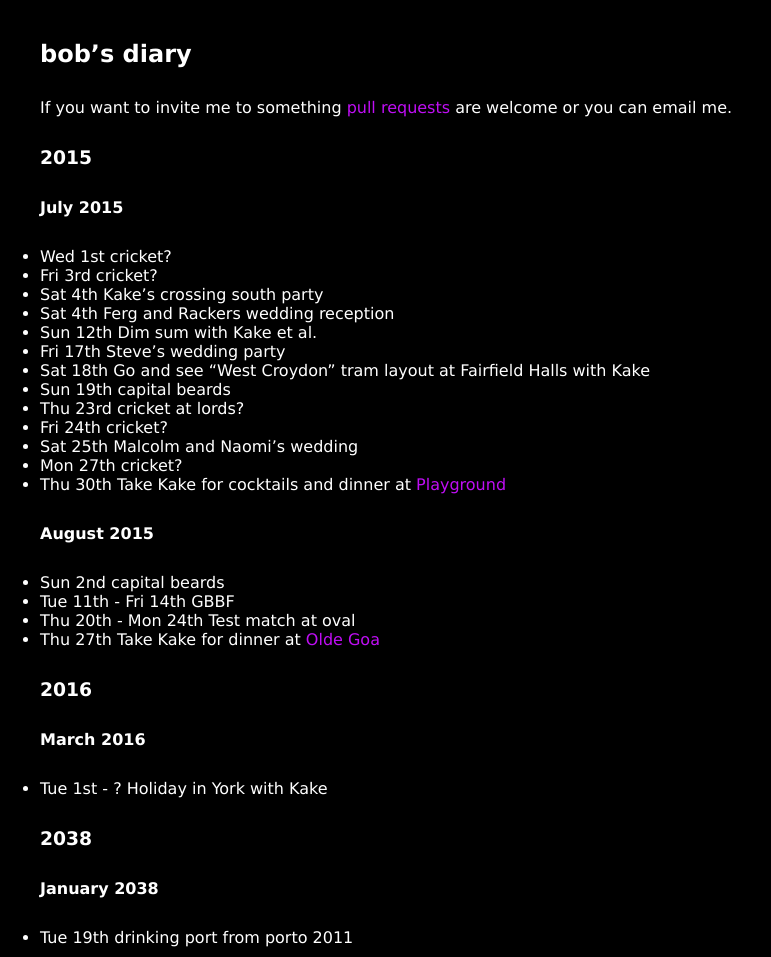
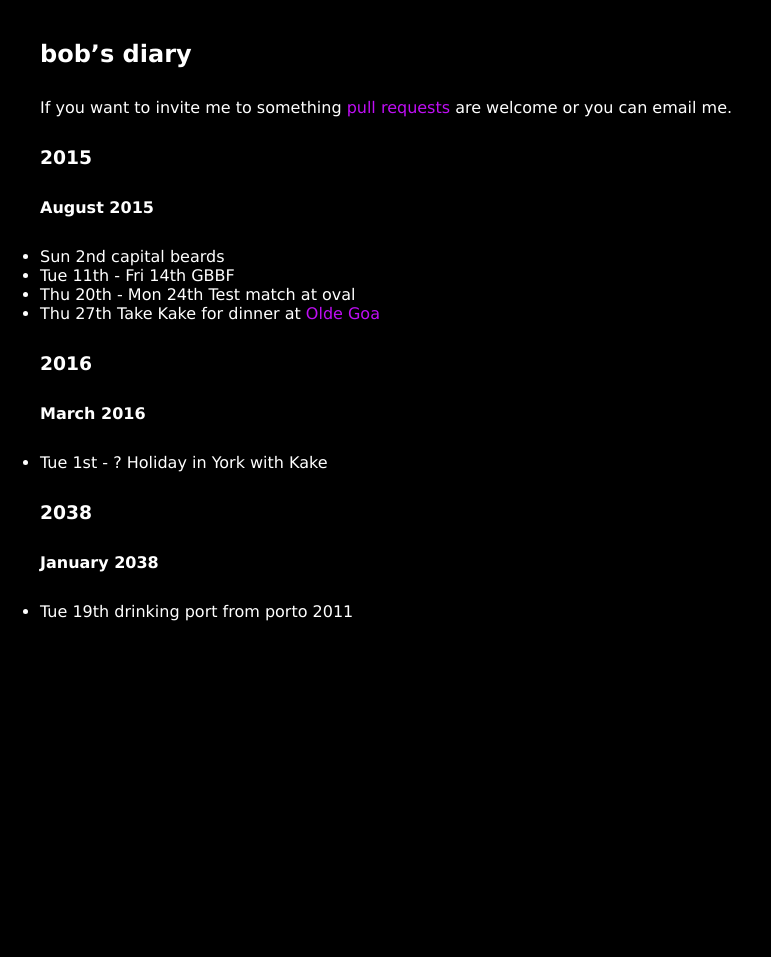
Before and after one commit to rjw1/randomness.org.uk, a Jekyll site: the page built from diary/index.md, in a window 1280 px wide. Shown: the whole page, without its empty margins (0-771 px from the left). Built offline with Jekyll 4.4.1, drawn with Linux system fonts in a browser that asks for light colours; Markdown is read by kramdown in place of the engine named in the settings; after the commit the page ends 930 px from its top, so only the background shows below that.

Commit message:
July happened

```diff
--- a/diary/index.md
+++ b/diary/index.md
@@ -9,22 +9,6 @@ are welcome or you can email me.
 
 
 ### 2015 ###
-
-#### July 2015 ####
-
-* Wed 1st cricket?
-* Fri 3rd cricket?
-* Sat 4th Kake's crossing south party
-* Sat 4th Ferg and Rackers wedding reception
-* Sun 12th Dim sum with Kake et al.
-* Fri 17th Steve's wedding party
-* Sat 18th Go and see "West Croydon" tram layout at Fairfield Halls with Kake
-* Sun 19th capital beards
-* Thu 23rd cricket at lords?
-* Fri 24th cricket?
-* Sat 25th Malcolm and Naomi's wedding
-* Mon 27th cricket?
-* Thu 30th Take Kake for cocktails and dinner at [Playground](http://croydon.randomness.org.uk/wiki.cgi?Playground,_63_South_End)
 
 #### August 2015 ####
 
```
